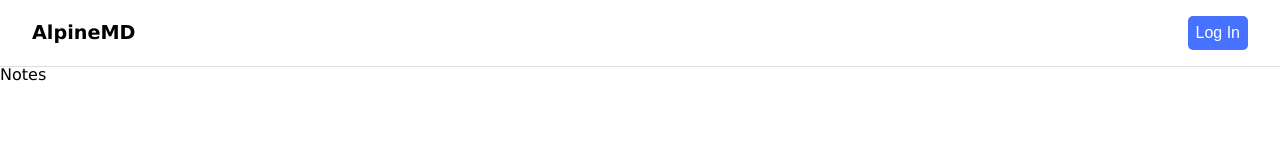
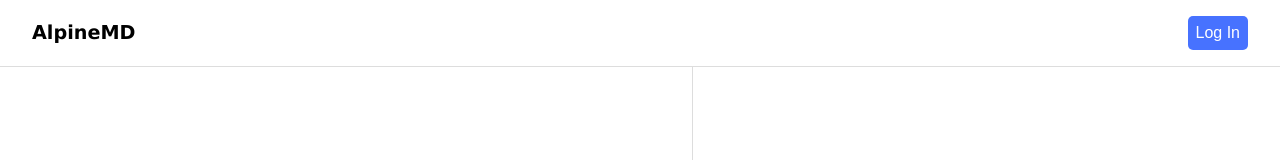
Before and after one commit to ijlalWindhi/alpinemd_frontend, a React (Vite) app: page /notes in a window 1280 px wide. Shown: the top 160 px of the page. Built offline with nearby package versions, Linux system fonts and the light colour scheme.

Commit message:
Write notes endpoint

```diff
--- a/src/routes/Notes.jsx
+++ b/src/routes/Notes.jsx
@@ -1,5 +1,79 @@
+import styled from "styled-components";
+import { useAuth0 } from "@auth0/auth0-react";
+import { useEffect, useState } from "react";
+
+const Wrapper = styled.div`
+  display: flex;
+  flex-grow: 1;
+`;
+
+const NotesWrapper = styled.div`
+  flex: 0.75 0 auto;
+  padding: 1.5rem;
+`;
+
+const UserinfoWrapper = styled.div`
+  flex: 0.25 1 25em;
+  padding: 1.5rem;
+  border-left: solid 1px #ddd;
+
+  display: flex;
+  flex-flow: column;
+
+  font-family: monospace;
+  line-height: 1.1rem;
+
+  & h2 {
+    margin-bottom: 0.4em;
+  }
+
+  & p {
+    margin-bottom: 0.325em;
+    overflow-wrap: anywhere;
+  }
+`;
+
+const Header2 = styled.h2`
+  font-size: large;
+  font-weight: 600;
+`;
+
 export default function Notes() {
-    return (
-        <div>Notes</div>
-    )
+  const {
+    isAuthenticated,
+    isLoading,
+    getIdTokenClaims,
+    getAccessTokenSilently,
+  } = useAuth0();
+
+  const [idToken, setIdToken] = useState(null);
+  const [accessToken, setAccessToken] = useState(null);
+
+  useEffect(() => {
+    if (isAuthenticated && !isLoading) {
+        getIdTokenClaims()
+            .then(token => setIdToken(token))
+            .catch(console.error);
+    }
+  }, [isAuthenticated, isLoading]);
+
+  return (
+    <Wrapper>
+      <NotesWrapper></NotesWrapper>
+      <UserinfoWrapper>
+        {isAuthenticated && (
+          <>
+            <Header2>User Info</Header2>
+            {idToken && (
+                Object.entries(idToken).map(([key, value]) => (
+                <p key={key}>
+                    {key}: {value}
+                </p>
+                ))
+            )}
+          </>
+        )}
+      </UserinfoWrapper>
+    </Wrapper>
+  );
 }
```
